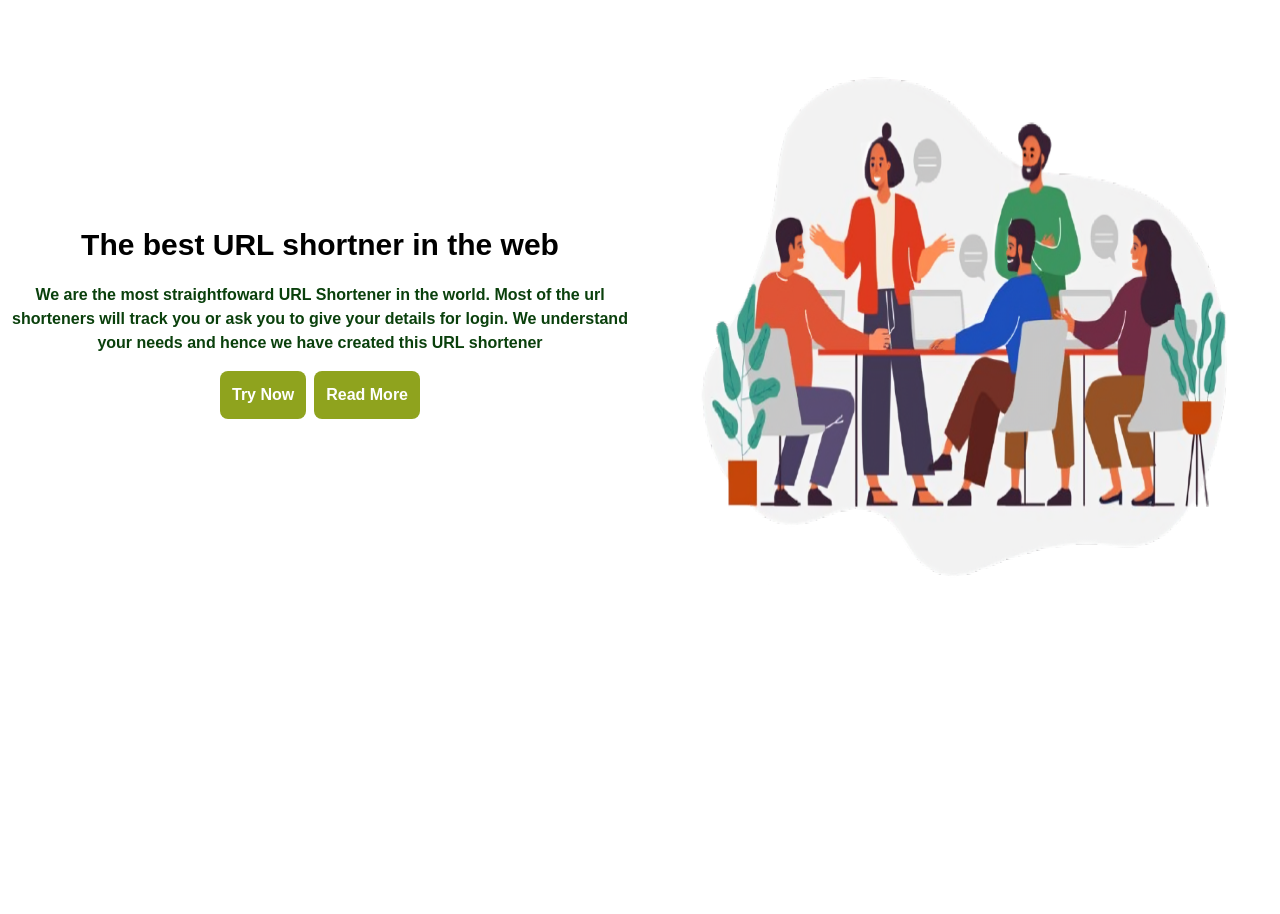
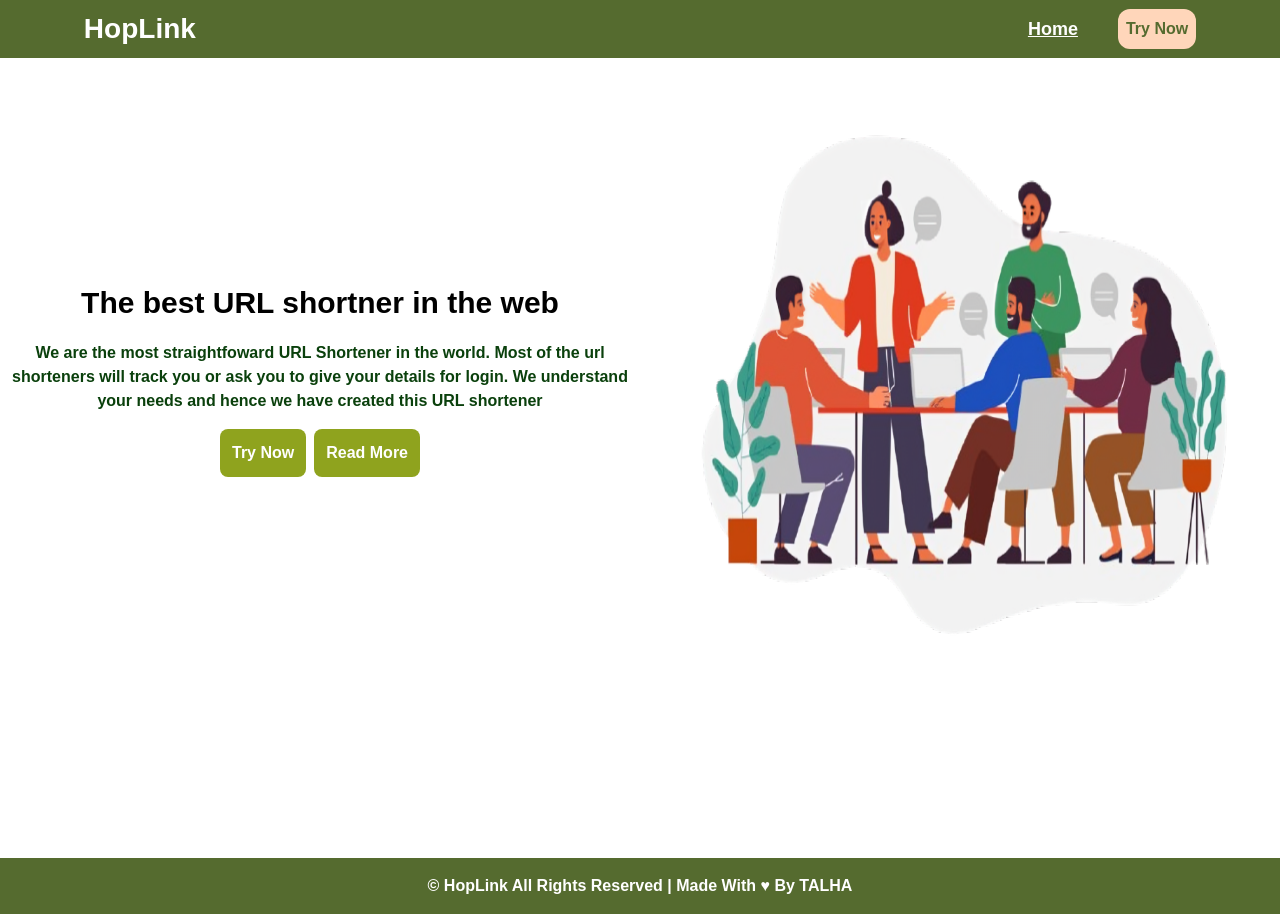
Before and after one commit to anonymous298/URL-Shortner-Mini-Project, a Next.js app: page / in a window 1280 px wide. Before the commit the page ends 800 px from the top, so only its background shows below. Built offline with nearby package versions, Linux system fonts and the light colour scheme.

Commit message:
layout page updated

```diff
--- a/app/layout.js
+++ b/app/layout.js
@@ -1,5 +1,7 @@
 import { Geist, Geist_Mono } from "next/font/google";
 import "./globals.css";
+import Navbar from "@/components/Navbar";
+import Footer from "@/components/Footer";
 
 const geistSans = Geist({
   variable: "--font-geist-sans",
@@ -22,7 +24,15 @@
       <body
         className={`${geistSans.variable} ${geistMono.variable} antialiased`}
       >
-        {children}
+        <Navbar />
+
+        <div className="min-h-screen">
+
+          {children}
+
+        </div>
+
+        <Footer />
       </body>
     </html>
   );
```
